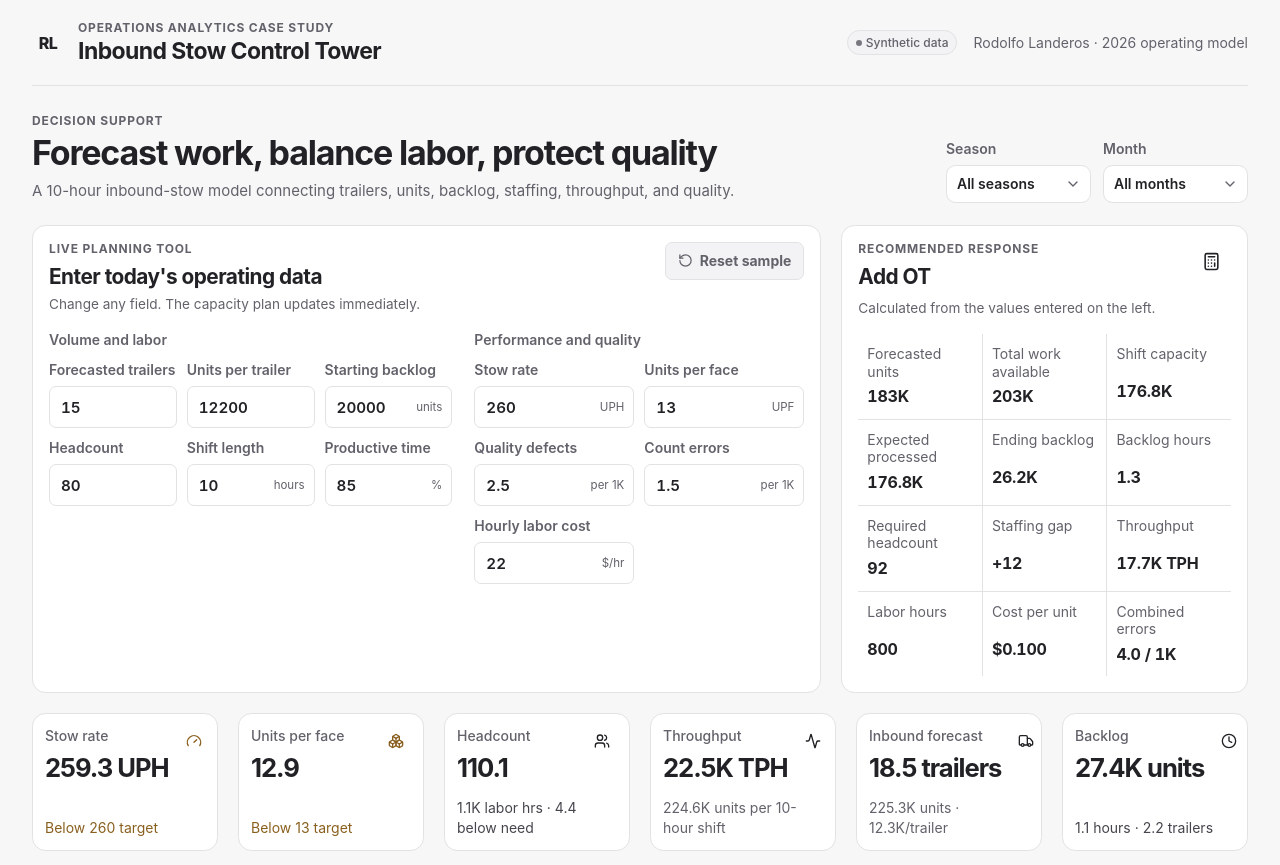
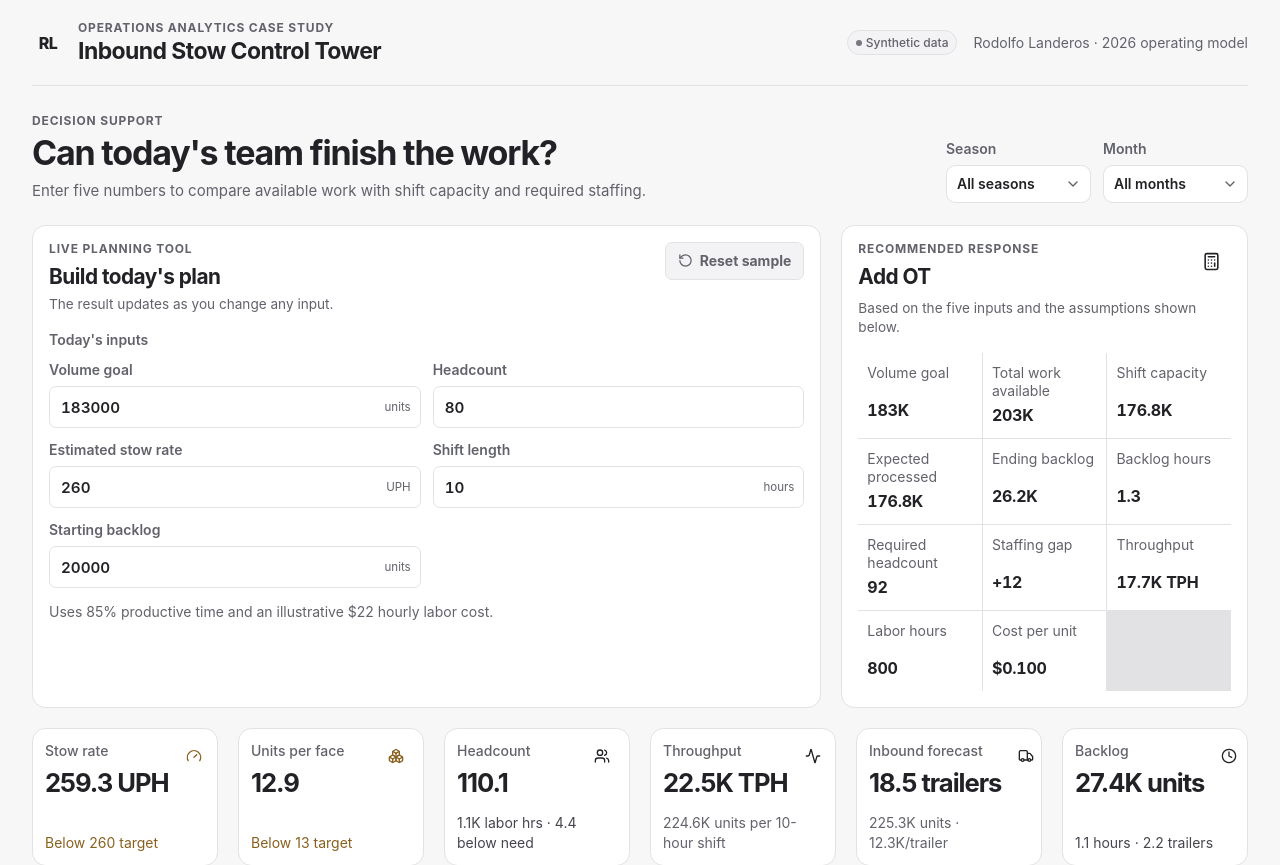
Before and after one commit to Landerosr/inbound-stow-operations-dashboard, a React (Vite) app: page / in a window 1280 px wide. Shown: the top 865 px of the page. Built offline with nearby package versions, Linux system fonts and the light colour scheme.

Commit message:
Simplify daily staffing planner

```diff
--- a/app/globals.css
+++ b/app/globals.css
@@ -176,7 +176,7 @@
 .reset-button:hover { border-color: #34343a; color: #222226; background: #f3f3f5; }
 .reset-button:focus-visible { outline: 2px solid #34343a; outline-offset: 2px; }
 .reset-button svg { width: 15px; height: 15px; }
-.scenario-fieldset { display: grid; grid-template-columns: 1.1fr 0.9fr; gap: 22px; }
+.scenario-fieldset { display: block; }
 .scenario-group h3 {
   margin-bottom: 10px;
   color: #62626b;
@@ -185,8 +185,8 @@
   letter-spacing: 0.09em;
   text-transform: uppercase;
 }
-.scenario-input-grid { display: grid; grid-template-columns: repeat(3, minmax(0, 1fr)); gap: 10px; }
-.scenario-group:last-child .scenario-input-grid { grid-template-columns: repeat(2, minmax(0, 1fr)); }
+.scenario-input-grid { display: grid; grid-template-columns: repeat(2, minmax(0, 1fr)); gap: 12px; }
+.scenario-assumption-note { margin-top: 14px; color: var(--muted-foreground); font-size: 0.875rem; }
 .scenario-field { min-width: 0; display: grid; gap: 6px; }
 .scenario-field > span { color: #62626b; font-size: 0.875rem; font-weight: 620; }
 .scenario-field > div { position: relative; }
@@ -368,7 +368,6 @@
   .filters { width: 100%; }
   .filters label, .filters [data-slot='native-select-wrapper'] { width: 100%; }
   .metric-grid, .secondary-grid, .detail-grid, .primary-grid { grid-template-columns: 1fr; }
-  .scenario-fieldset { grid-template-columns: 1fr; }
   .secondary-grid > :last-child, .detail-grid > :last-child { grid-column: auto; }
   .method-list { grid-template-columns: 1fr; }
   .dashboard-footer { padding: 20px 0; }
@@ -379,7 +378,7 @@
   .metric-grid { grid-template-columns: 1fr; }
   .filters { flex-direction: column; }
   .scenario-card-header { flex-direction: column; }
-  .scenario-input-grid, .scenario-group:last-child .scenario-input-grid { grid-template-columns: 1fr; }
+  .scenario-input-grid { grid-template-columns: 1fr; }
   .scenario-result-grid { grid-template-columns: repeat(2, minmax(0, 1fr)); }
 }
 
--- a/app/page.tsx
+++ b/app/page.tsx
@@ -133,17 +133,11 @@ type DashboardData = {
 
 type DashboardToolInput = { season?: string; month?: string };
 type ScenarioInput = {
-  forecastedTrailers: number;
-  unitsPerTrailer: number;
+  volumeGoal: number;
   startingBacklogUnits: number;
   headcount: number;
   shiftHours: number;
-  productiveUtilization: number;
   stowRate: number;
-  unitsPerFace: number;
-  qualityDefectsPer1000: number;
-  countErrorsPer1000: number;
-  hourlyLaborCost: number;
 };
 
 type ScenarioResult = {
@@ -158,7 +152,6 @@ type ScenarioResult = {
   requiredHeadcount: number;
   staffingGap: number;
   costPerUnit: number;
-  combinedErrors: number;
   recommendedAction: string;
 };
 type ModelContext = {
@@ -188,24 +181,21 @@ const colors = {
 };
 
 const scenarioDefaults: ScenarioInput = {
-  forecastedTrailers: 15,
-  unitsPerTrailer: 12_200,
+  volumeGoal: 183_000,
   startingBacklogUnits: 20_000,
   headcount: 80,
   shiftHours: 10,
-  productiveUtilization: 85,
   stowRate: 260,
-  unitsPerFace: 13,
-  qualityDefectsPer1000: 2.5,
-  countErrorsPer1000: 1.5,
-  hourlyLaborCost: 22,
 };
 
+const PRODUCTIVE_UTILIZATION = 0.85;
+const HOURLY_LABOR_COST = 22;
+
 function calculateScenario(input: ScenarioInput): ScenarioResult {
-  const forecastedUnits = input.forecastedTrailers * input.unitsPerTrailer;
+  const forecastedUnits = input.volumeGoal;
   const availableUnits = forecastedUnits + input.startingBacklogUnits;
   const laborHours = input.headcount * input.shiftHours;
-  const productiveHours = laborHours * (input.productiveUtilization / 100);
+  const productiveHours = laborHours * PRODUCTIVE_UTILIZATION;
   const capacityUnits = productiveHours * input.stowRate;
   const processedUnits = Math.min(availableUnits, capacityUnits);
   const endingBacklogUnits = Math.max(0, availableUnits - processedUnits);
@@ -213,18 +203,15 @@ function calculateScenario(input: ScenarioInput): ScenarioResult {
   const tph = processedUnits / Math.max(input.shiftHours, 1);
   const requiredHeadcount = Math.ceil(
     availableUnits /
-      Math.max(input.shiftHours * (input.productiveUtilization / 100) * input.stowRate, 1),
+      Math.max(input.shiftHours * PRODUCTIVE_UTILIZATION * input.stowRate, 1),
   );
   const staffingGap = requiredHeadcount - input.headcount;
-  const costPerUnit = (laborHours * input.hourlyLaborCost) / Math.max(processedUnits, 1);
-  const combinedErrors = input.qualityDefectsPer1000 + input.countErrorsPer1000;
+  const costPerUnit = (laborHours * HOURLY_LABOR_COST) / Math.max(processedUnits, 1);
 
   let recommendedAction = 'Maintain plan';
   if (staffingGap >= 12 || backlogHours >= 2.5) recommendedAction = 'Add OT';
   else if (staffingGap >= 5) recommendedAction = 'Labor share';
   else if (staffingGap <= -10 && backlogHours < 0.7) recommendedAction = 'Offer VTO';
-  else if (combinedErrors > 5) recommendedAction = 'Quality audit';
-  else if (input.unitsPerFace < 12.4 && input.stowRate < 260) recommendedAction = 'UPF coaching';
   else if (staffingGap >= 2) recommendedAction = 'Use flex-trained team';
 
   return {
@@ -239,7 +226,6 @@ function calculateScenario(input: ScenarioInput): ScenarioResult {
     requiredHeadcount,
     staffingGap,
     costPerUnit,
-    combinedErrors,
     recommendedAction,
   };
 }
@@ -383,21 +369,15 @@ export default function Home() {
         {
           name: 'calculate_inbound_plan',
           title: 'Calculate inbound plan',
-          description: 'Enter an inbound-stow operating scenario, update the visible planning inputs, and calculate staffing, capacity, backlog, TPH, cost, and the recommended action.',
+          description: 'Use five operating inputs to calculate staffing, capacity, backlog, throughput, cost, and the recommended labor response.',
           inputSchema: {
             type: 'object',
             properties: {
-              forecastedTrailers: { type: 'number', minimum: 0 },
-              unitsPerTrailer: { type: 'number', minimum: 0 },
+              volumeGoal: { type: 'number', minimum: 0 },
               startingBacklogUnits: { type: 'number', minimum: 0 },
               headcount: { type: 'number', minimum: 0 },
               shiftHours: { type: 'number', minimum: 0 },
-              productiveUtilization: { type: 'number', minimum: 0, maximum: 100 },
               stowRate: { type: 'number', minimum: 0 },
-              unitsPerFace: { type: 'number', minimum: 0 },
-              qualityDefectsPer1000: { type: 'number', minimum: 0 },
-              countErrorsPer1000: { type: 'number', minimum: 0 },
-              hourlyLaborCost: { type: 'number', minimum: 0 },
             },
             required: Object.keys(scenarioDefaults),
             additionalProperties: false,
@@ -406,8 +386,8 @@ export default function Home() {
           execute(input) {
             const requested = input as ScenarioInput;
             const values = Object.values(requested);
-            if (values.length !== Object.keys(scenarioDefaults).length || values.some((value) => !Number.isFinite(value) || value < 0) || requested.productiveUtilization > 100) {
-              throw new Error('All planning inputs must be valid non-negative numbers, and utilization cannot exceed 100%.');
+            if (values.length !== Object.keys(scenarioDefaults).length || values.some((value) => !Number.isFinite(value) || value < 0)) {
+              throw new Error('All five planning inputs must be valid non-negative numbers.');
             }
             setScenario(requested);
             return calculateScenario(requested);
@@ -497,8 +477,8 @@ export default function Home() {
       <section className="control-row" aria-label="Dashboard controls">
         <div>
           <p className="section-kicker">Decision support</p>
-          <h2>Forecast work, balance labor, protect quality</h2>
-          <p>A 10-hour inbound-stow model connecting trailers, units, backlog, staffing, throughput, and quality.</p>
+          <h2>Can today&apos;s team finish the work?</h2>
+          <p>Enter five numbers to compare available work with shift capacity and required staffing.</p>
         </div>
         <div className="filters">
           <label htmlFor="season-filter">Season
@@ -521,8 +501,8 @@ export default function Home() {
           <CardHeader className="scenario-card-header">
             <div>
               <p className="section-kicker">Live planning tool</p>
-              <CardTitle id="scenario-heading">Enter today&apos;s operating data</CardTitle>
-              <CardDescription>Change any field. The capacity plan updates immediately.</CardDescription>
+              <CardTitle id="scenario-heading">Build today&apos;s plan</CardTitle>
+              <CardDescription>The result updates as you change any input.</CardDescription>
             </div>
             <button className="reset-button" type="button" onClick={() => setScenario(scenarioDefaults)}>
               <RotateCcw aria-hidden="true" /> Reset sample
@@ -531,25 +511,15 @@ export default function Home() {
           <CardContent>
             <div className="scenario-fieldset">
               <div className="scenario-group">
-                <h3>Volume and labor</h3>
+                <h3>Today&apos;s inputs</h3>
                 <div className="scenario-input-grid">
-                  <NumberField label="Forecasted trailers" field="forecastedTrailers" value={scenario.forecastedTrailers} setScenario={setScenario} />
-                  <NumberField label="Units per trailer" field="unitsPerTrailer" value={scenario.unitsPerTrailer} setScenario={setScenario} />
+                  <NumberField label="Volume goal" field="volumeGoal" value={scenario.volumeGoal} setScenario={setScenario} suffix="units" />
+                  <NumberField label="Headcount" field="headcount" value={scenario.headcount} setScenario={setScenario} />
+                  <NumberField label="Estimated stow rate" field="stowRate" value={scenario.stowRate} setScenario={setScenario} suffix="UPH" />
+                  <NumberField label="Shift length" field="shiftHours" value={scenario.shiftHours} setScenario={setScenario} suffix="hours" step={0.5} />
                   <NumberField label="Starting backlog" field="startingBacklogUnits" value={scenario.startingBacklogUnits} setScenario={setScenario} suffix="units" />
-                  <NumberField label="Headcount" field="headcount" value={scenario.headcount} setScenario={setScenario} />
-                  <NumberField label="Shift length" field="shiftHours" value={scenario.shiftHours} setScenario={setScenario} suffix="hours" step={0.5} />
-                  <NumberField label="Productive time" field="productiveUtilization" value={scenario.productiveUtilization} setScenario={setScenario} suffix="%" step={0.5} />
                 </div>
-              </div>
-              <div className="scenario-group">
-                <h3>Performance and quality</h3>
-                <div className="scenario-input-grid">
-                  <NumberField label="Stow rate" field="stowRate" value={scenario.stowRate} setScenario={setScenario} suffix="UPH" />
-                  <NumberField label="Units per face" field="unitsPerFace" value={scenario.unitsPerFace} setScenario={setScenario} suffix="UPF" step={0.1} />
-                  <NumberField label="Quality defects" field="qualityDefectsPer1000" value={scenario.qualityDefectsPer1000} setScenario={setScenario} suffix="per 1K" step={0.1} />
-                  <NumberField label="Count errors" field="countErrorsPer1000" value={scenario.countErrorsPer1000} setScenario={setScenario} suffix="per 1K" step={0.1} />
-                  <NumberField label="Hourly labor cost" field="hourlyLaborCost" value={scenario.hourlyLaborCost} setScenario={setScenario} suffix="$/hr" step={0.5} />
-                </div>
+                <p className="scenario-assumption-note">Uses 85% productive time and an illustrative $22 hourly labor cost.</p>
               </div>
             </div>
           </CardContent>
@@ -564,11 +534,11 @@ export default function Home() {
               </div>
               <span><Calculator aria-hidden="true" /></span>
             </div>
-            <CardDescription>Calculated from the values entered on the left.</CardDescription>
+            <CardDescription>Based on the five inputs and the assumptions shown below.</CardDescription>
           </CardHeader>
           <CardContent>
             <div className="scenario-result-grid">
-              <div><span>Forecasted units</span><strong>{compact(scenarioResult.forecastedUnits)}</strong></div>
+              <div><span>Volume goal</span><strong>{compact(scenarioResult.forecastedUnits)}</strong></div>
               <div><span>Total work available</span><strong>{compact(scenarioResult.availableUnits)}</strong></div>
               <div><span>Shift capacity</span><strong>{compact(scenarioResult.capacityUnits)}</strong></div>
               <div><span>Expected processed</span><strong>{compact(scenarioResult.processedUnits)}</strong></div>
@@ -579,7 +549,6 @@ export default function Home() {
               <div><span>Throughput</span><strong>{compact(scenarioResult.tph)} TPH</strong></div>
               <div><span>Labor hours</span><strong>{scenarioResult.laborHours.toFixed(0)}</strong></div>
               <div><span>Cost per unit</span><strong>${scenarioResult.costPerUnit.toFixed(3)}</strong></div>
-              <div><span>Combined errors</span><strong>{scenarioResult.combinedErrors.toFixed(1)} / 1K</strong></div>
             </div>
           </CardContent>
         </Card>
@@ -692,8 +661,8 @@ export default function Home() {
         <Card className="method-card">
           <CardHeader><CardTitle>How the model works</CardTitle><CardDescription>Connecting operating data with daily labor decisions</CardDescription></CardHeader>
           <CardContent><ol className="method-list">
-            <li><Truck /><div><strong>Forecast work</strong><span>Trailers × units per trailer + starting backlog</span></div></li>
-            <li><Users /><div><strong>Estimate capacity</strong><span>Headcount × 10 hours × productive time × stow rate</span></div></li>
+            <li><Truck /><div><strong>Forecast work</strong><span>Daily volume goal + starting backlog</span></div></li>
+            <li><Users /><div><strong>Estimate capacity</strong><span>Headcount × shift length × 85% productive time × stow rate</span></div></li>
             <li><PackageCheck /><div><strong>Protect execution</strong><span>Track UPF, defects, count errors, TPH, and cost</span></div></li>
             <li><ShieldCheck /><div><strong>Recommend action</strong><span>OT, VTO, labor share, cross-training, coaching, or audit</span></div></li>
           </ol></CardContent>
@@ -702,7 +671,7 @@ export default function Home() {
         <Card className="assumption-card">
           <CardHeader><CardTitle>Model assumptions</CardTitle><CardDescription>Transparent inputs used for this case study</CardDescription></CardHeader>
           <CardContent><dl className="assumption-list">
-            <div><dt>Shift length</dt><dd>10 hours</dd></div>
+            <div><dt>Sample shift length</dt><dd>10 hours</dd></div>
             <div><dt>Productive time</dt><dd>85%</dd></div>
             <div><dt>Peak headcount</dt><dd>~170 associates</dd></div>
             <div><dt>Non-peak headcount</dt><dd>~80 associates</dd></div>
```
Also changed, not shown: 1 other file (tests, documents, lock files or other folders).
